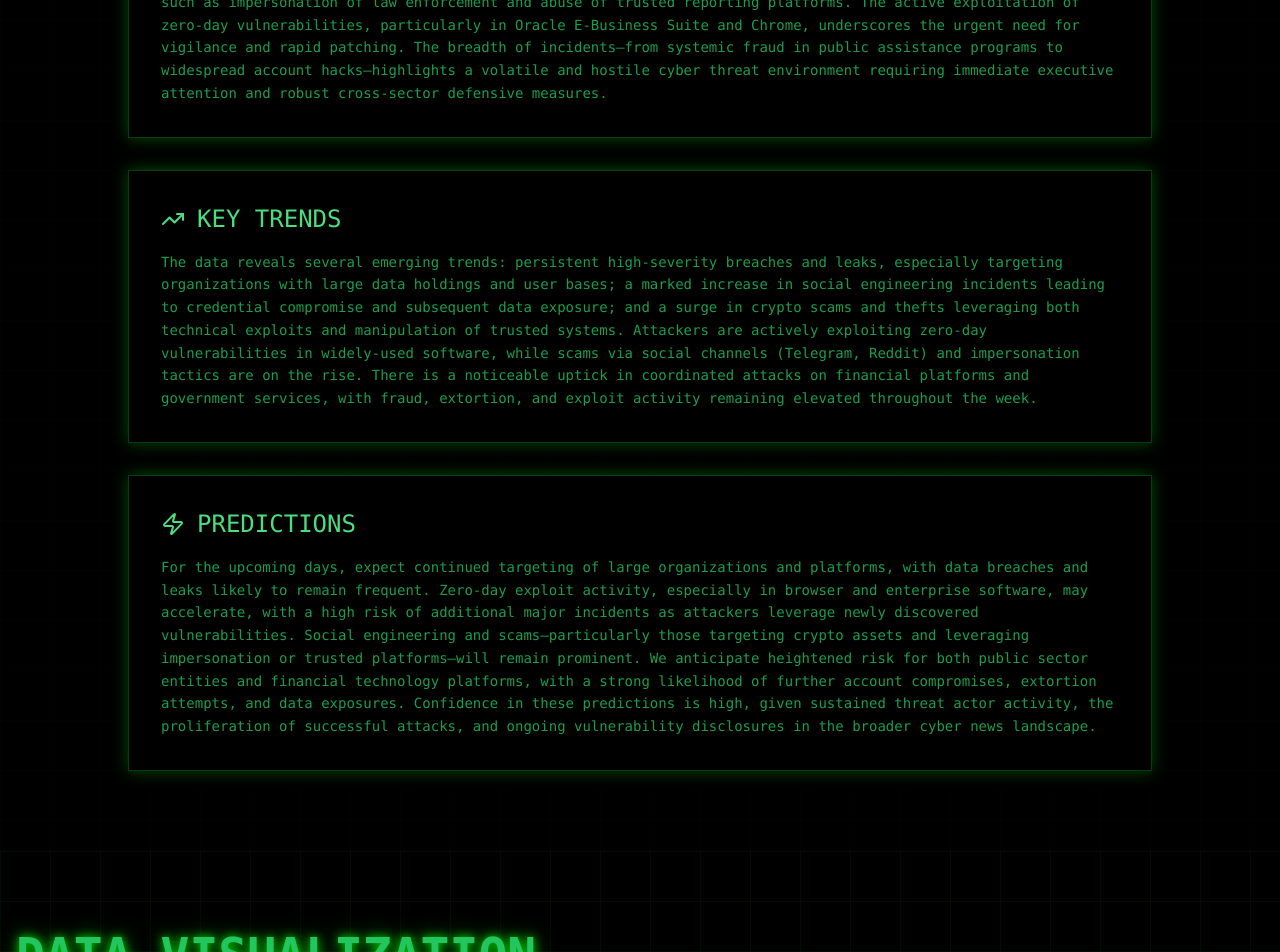
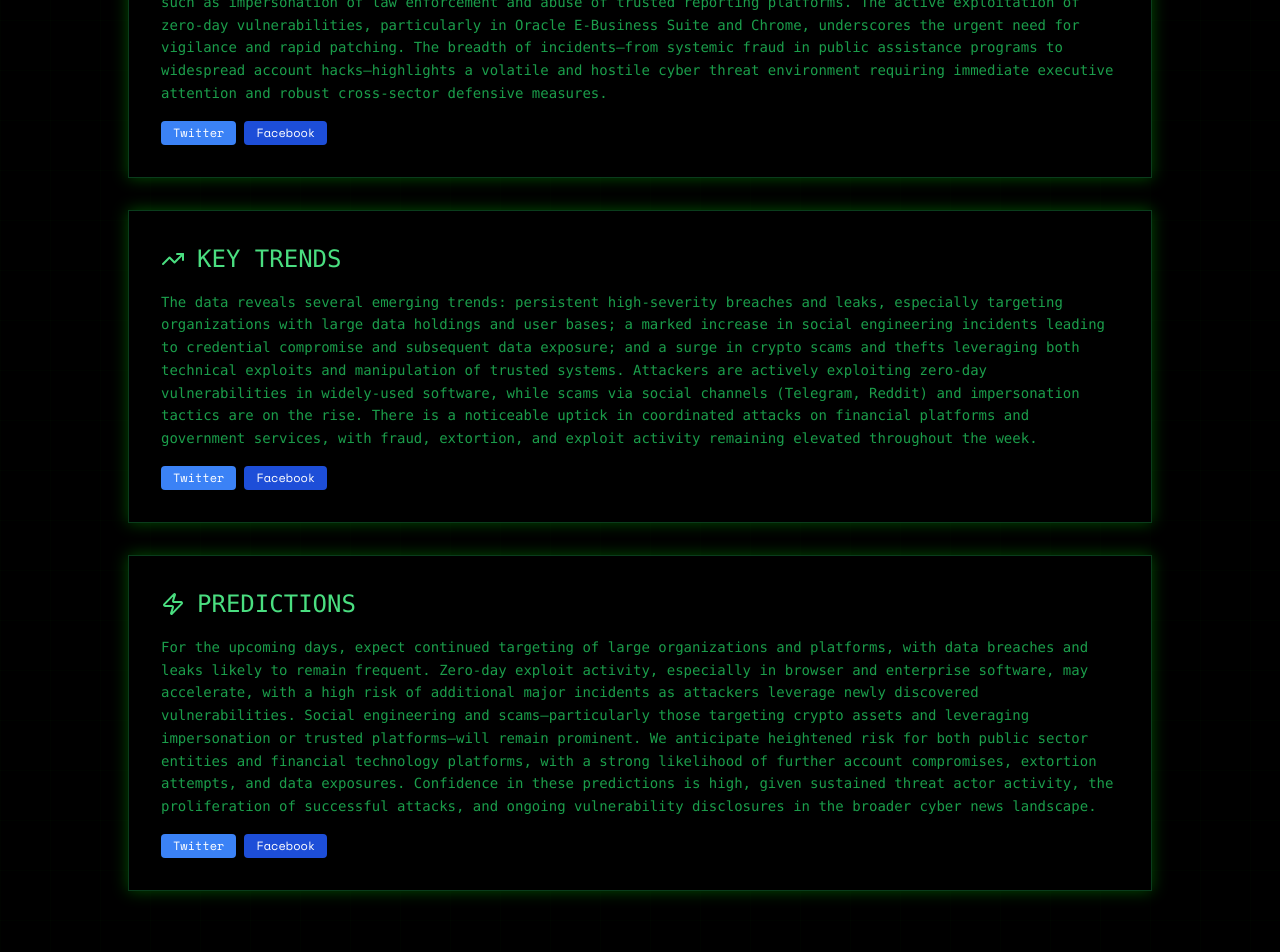
Before and after one commit to MakVM/website-demo3, a React (Vite) app: page / in a window 1280 px wide. Shown: the part 1980-2932 px from the top of the page. Built offline with nearby package versions, Linux system fonts and the light colour scheme.

Commit message:
Update Past7DaysSection.tsx

```diff
--- a/src/react-app/components/Past7DaysSection.tsx
+++ b/src/react-app/components/Past7DaysSection.tsx
@@ -7,6 +7,13 @@ interface Past7DaysSectionProps {
 }
 
 export default function Past7DaysSection({ briefing, trends, predictions }: Past7DaysSectionProps) {
+
+  const shareToTwitter = (text: string) =>
+    `https://twitter.com/intent/tweet?text=${encodeURIComponent(text)}&url=${encodeURIComponent(window.location.href)}`;
+
+  const shareToFacebook = () =>
+    `https://www.facebook.com/sharer/sharer.php?u=${encodeURIComponent(window.location.href)}`;
+
   return (
     <section id="past7days" className="min-h-screen py-20 px-4 relative">
       <div className="absolute inset-0 cyber-grid opacity-30"></div>
@@ -17,35 +24,100 @@ export default function Past7DaysSection({ briefing, trends, predictions }: Past
         </h2>
 
         <div className="space-y-8">
+
+          {/* EXECUTIVE BRIEFING */}
           <div className="border border-green-500/30 bg-black/80 p-8 glow-border backdrop-blur-sm">
             <div className="flex items-center gap-3 mb-4">
               <Activity className="w-6 h-6 text-green-400" />
               <h3 className="text-2xl font-mono text-green-400">EXECUTIVE BRIEFING</h3>
             </div>
-            <p className="text-green-500/80 font-mono text-sm leading-relaxed">
+            <p className="text-green-500/80 font-mono text-sm leading-relaxed mb-4">
               {briefing}
             </p>
+
+            {/* Social Share */}
+            <div className="flex gap-2">
+              <a
+                href={shareToTwitter(briefing)}
+                target="_blank"
+                rel="noopener noreferrer"
+                className="px-3 py-1 bg-blue-500 text-white text-xs rounded hover:bg-blue-600 transition"
+              >
+                Twitter
+              </a>
+              <a
+                href={shareToFacebook()}
+                target="_blank"
+                rel="noopener noreferrer"
+                className="px-3 py-1 bg-blue-700 text-white text-xs rounded hover:bg-blue-800 transition"
+              >
+                Facebook
+              </a>
+            </div>
           </div>
 
+          {/* KEY TRENDS */}
           <div className="border border-green-500/30 bg-black/80 p-8 glow-border backdrop-blur-sm">
             <div className="flex items-center gap-3 mb-4">
               <TrendingUp className="w-6 h-6 text-green-400" />
               <h3 className="text-2xl font-mono text-green-400">KEY TRENDS</h3>
             </div>
-            <p className="text-green-500/80 font-mono text-sm leading-relaxed">
+            <p className="text-green-500/80 font-mono text-sm leading-relaxed mb-4">
               {trends}
             </p>
+
+            {/* Social Share */}
+            <div className="flex gap-2">
+              <a
+                href={shareToTwitter(trends)}
+                target="_blank"
+                rel="noopener noreferrer"
+                className="px-3 py-1 bg-blue-500 text-white text-xs rounded hover:bg-blue-600 transition"
+              >
+                Twitter
+              </a>
+              <a
+                href={shareToFacebook()}
+                target="_blank"
+                rel="noopener noreferrer"
+                className="px-3 py-1 bg-blue-700 text-white text-xs rounded hover:bg-blue-800 transition"
+              >
+                Facebook
+              </a>
+            </div>
           </div>
 
+          {/* PREDICTIONS */}
           <div className="border border-green-500/30 bg-black/80 p-8 glow-border backdrop-blur-sm">
             <div className="flex items-center gap-3 mb-4">
               <Zap className="w-6 h-6 text-green-400" />
               <h3 className="text-2xl font-mono text-green-400">PREDICTIONS</h3>
             </div>
-            <p className="text-green-500/80 font-mono text-sm leading-relaxed">
+            <p className="text-green-500/80 font-mono text-sm leading-relaxed mb-4">
               {predictions}
             </p>
+
+            {/* Social Share */}
+            <div className="flex gap-2">
+              <a
+                href={shareToTwitter(predictions)}
+                target="_blank"
+                rel="noopener noreferrer"
+                className="px-3 py-1 bg-blue-500 text-white text-xs rounded hover:bg-blue-600 transition"
+              >
+                Twitter
+              </a>
+              <a
+                href={shareToFacebook()}
+                target="_blank"
+                rel="noopener noreferrer"
+                className="px-3 py-1 bg-blue-700 text-white text-xs rounded hover:bg-blue-800 transition"
+              >
+                Facebook
+              </a>
+            </div>
           </div>
+
         </div>
       </div>
     </section>
```
